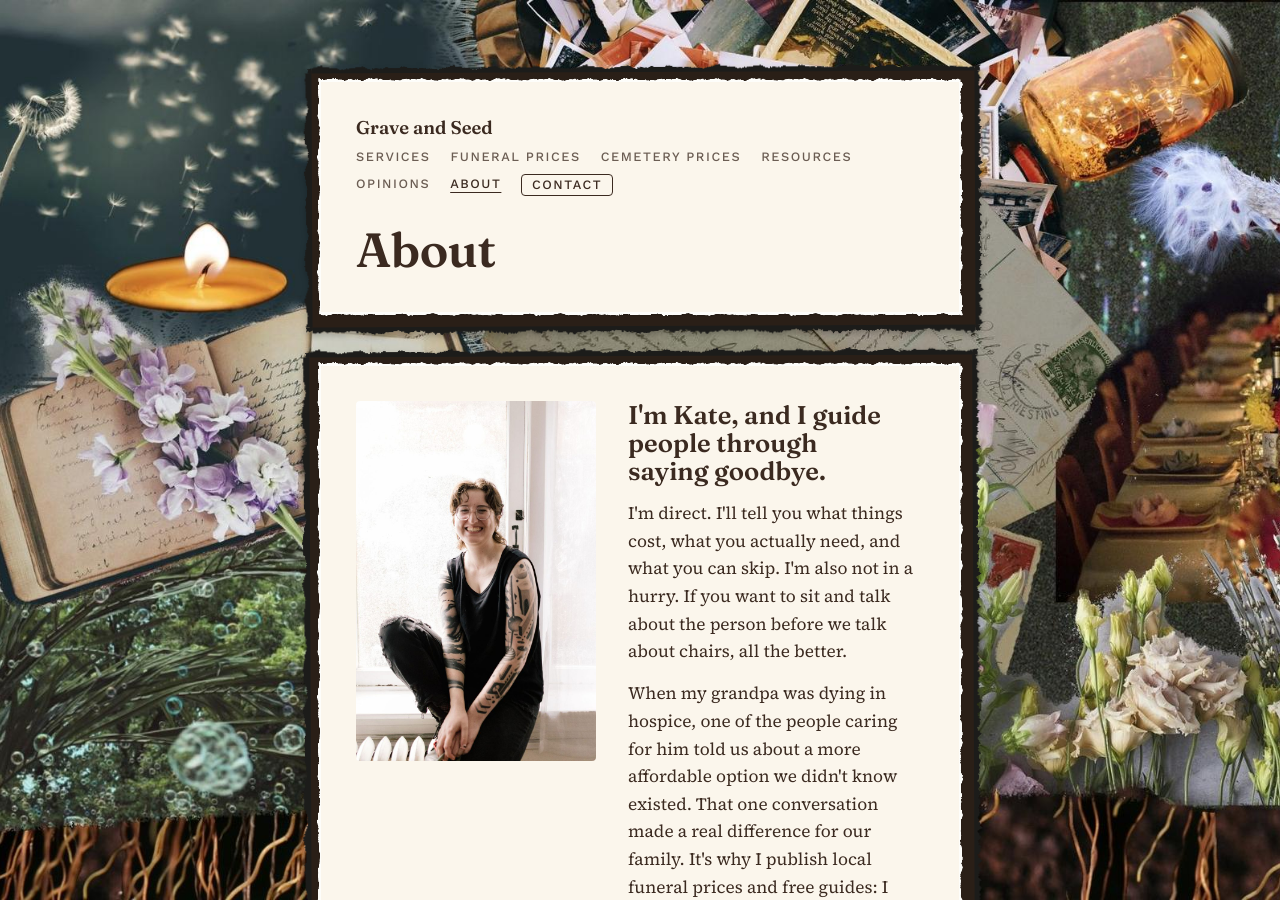
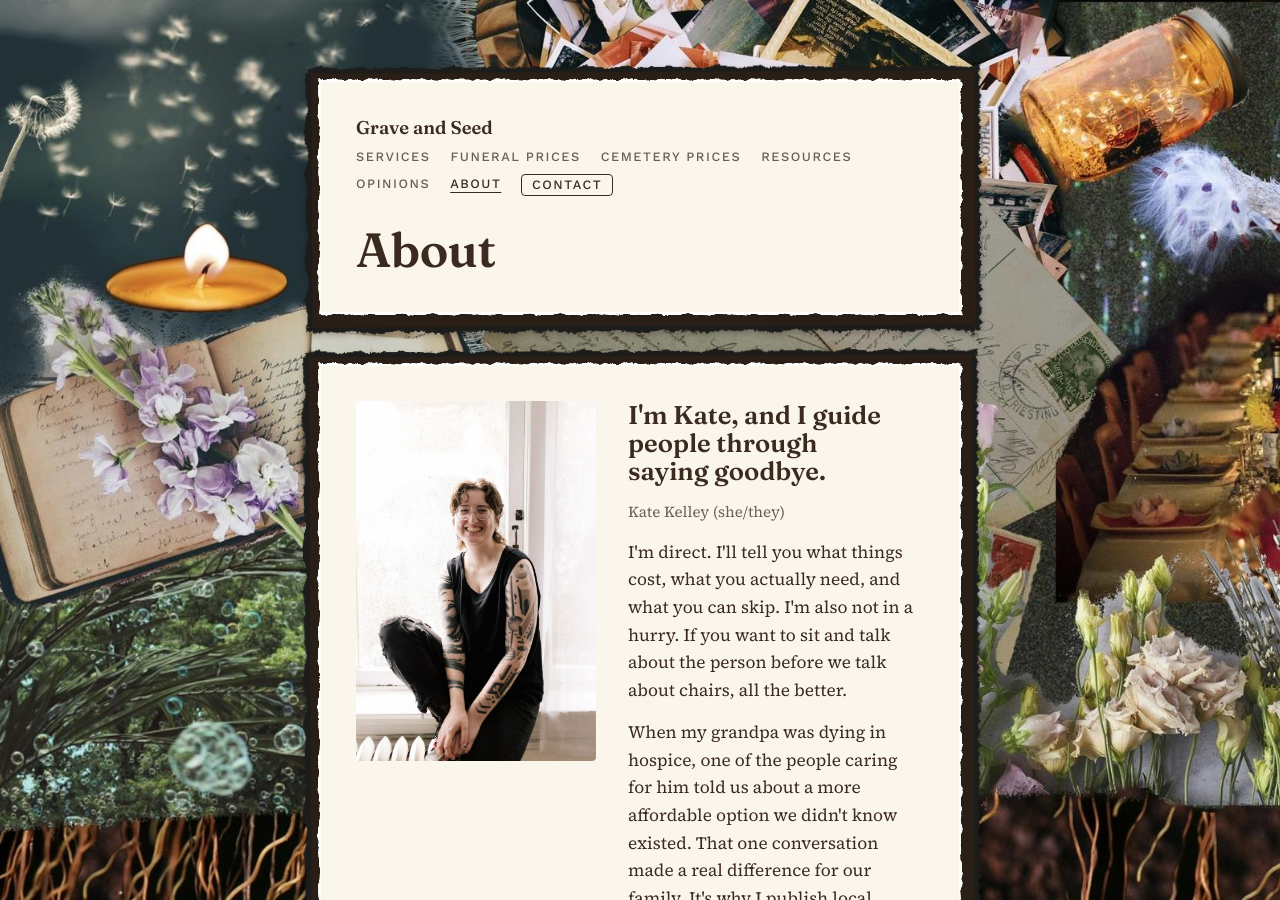
Before and after one commit to katekelley/graveandseed, a Jekyll site: the page built from about.html, in a window 1280 px wide and 900 px high. Built offline with Jekyll 4.4.1, drawn with Linux system fonts in a browser that asks for light colours.

Commit message:
About: add pronouns (she/they) under the opening line
Co-Authored-By: Claude Opus 5.5 <noreply@anthropic.com>
Claude-Session: https://claude.ai/code/session_011MgnuDPPcyysDfMpMHL2sF

```diff
--- a/_data/content.yml
+++ b/_data/content.yml
@@ -108,6 +108,7 @@ faq:
     a: "Yes, served by a licensed caterer or the venue's bar. I can help you find one."
 
 about_heading: "I'm Kate, and I guide people through saying goodbye."
+about_pronouns: "she/they"
 about:
   - "I'm direct. I'll tell you what things cost, what you actually need, and what you can skip. I'm also not in a hurry. If you want to sit and talk about the person before we talk about chairs, all the better."
   - "When my grandpa was dying in hospice, one of the people caring for him told us about a more affordable option we didn't know existed. That one conversation made a real difference for our family. It's why I publish local funeral prices and free guides: I want everyone to have someone who tells them what their options really are."
--- a/about.html
+++ b/about.html
@@ -33,6 +33,9 @@ og_description: "Kate plans celebrations of life in Ann Arbor: direct about what
       <img src="/assets/kate.jpg" alt="Kate, smiling, sitting by a bright window" width="800" height="1200">
       <div class="plain">
         <h2>{{ c.about_heading }}</h2>
+        {%- if c.about_pronouns and c.about_pronouns != "" %}
+        <p class="note">Kate Kelley ({{ c.about_pronouns }})</p>
+        {%- endif %}
         {%- for p in c.about %}
         <p>{{ p }}</p>
         {%- endfor %}
```
Also changed, not shown: .pages.yml.
